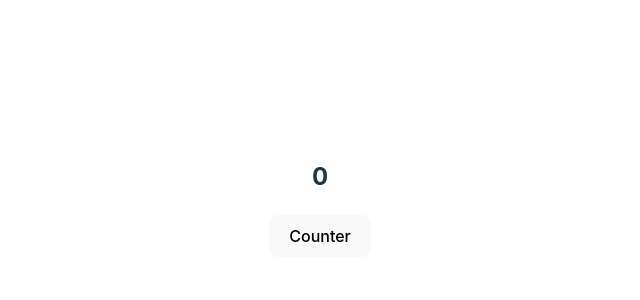
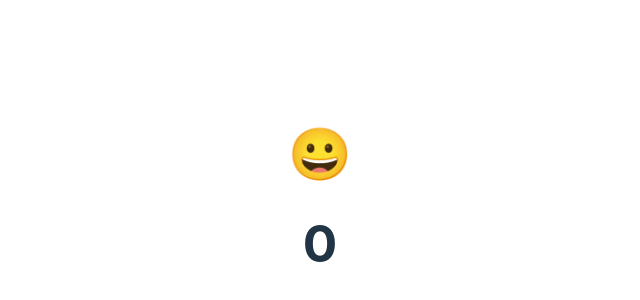
Before and after one commit to mariohanina/vite-project, a React (Vite) app: page / in a window 1280 px wide. Shown: the part 202-502 px from the top of the page, without its empty margins (320-960 px from the left). Built offline with nearby package versions, Linux system fonts and the light colour scheme.

Commit message:
adds ToggleCounter

```diff
--- a/src/App.jsx
+++ b/src/App.jsx
@@ -6,6 +6,7 @@ import LettersArray from './LettersArray'
 import DoubleDiceGame from './DoubleDiceGame'
 import Clicker from './Clicker'
 import Counter from './Counter'
+import ToggleCounter from './ToggleCounter'
 
 
 function App() {
@@ -18,7 +19,8 @@ function App() {
       {/* <DoubleDiceGame /> */}
       {/* <Clicker buttonText="Click me" alertMessage="Yes, yes!" /> */}
       {/* <Clicker buttonText="Do not click me" alertMessage="Please stop clicking me!" /> */}
-      <Counter />
+      {/* <Counter /> */}
+      <ToggleCounter />
     </>
   )
 }
--- /dev/null
+++ b/src/ToggleCounter.jsx
@@ -0,0 +1,19 @@
+import { useState } from "react"
+
+function ToggleCounter() {
+
+    const [isHappy, setIsHappy] = useState(true);
+    const changeIsHappy = () => { setIsHappy(!isHappy) };
+
+    const [counter, setCounter] = useState(0);
+    const changeSetCounter = () => { setCounter(counter + 1) };
+
+    return (
+        <div>
+            <h1 onClick={changeIsHappy}>{isHappy ? "😀" : "🥲"}</h1>
+            <h1 onClick={changeSetCounter}>{counter}</h1>
+        </div>
+    )
+}
+
+export default ToggleCounter
```
